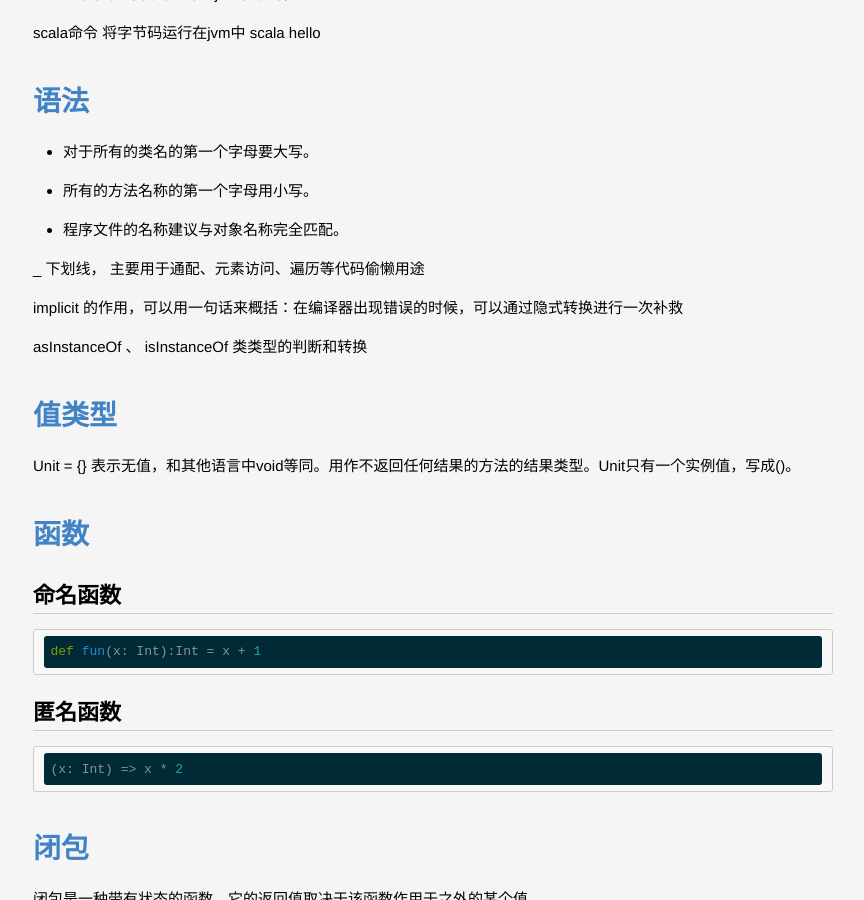
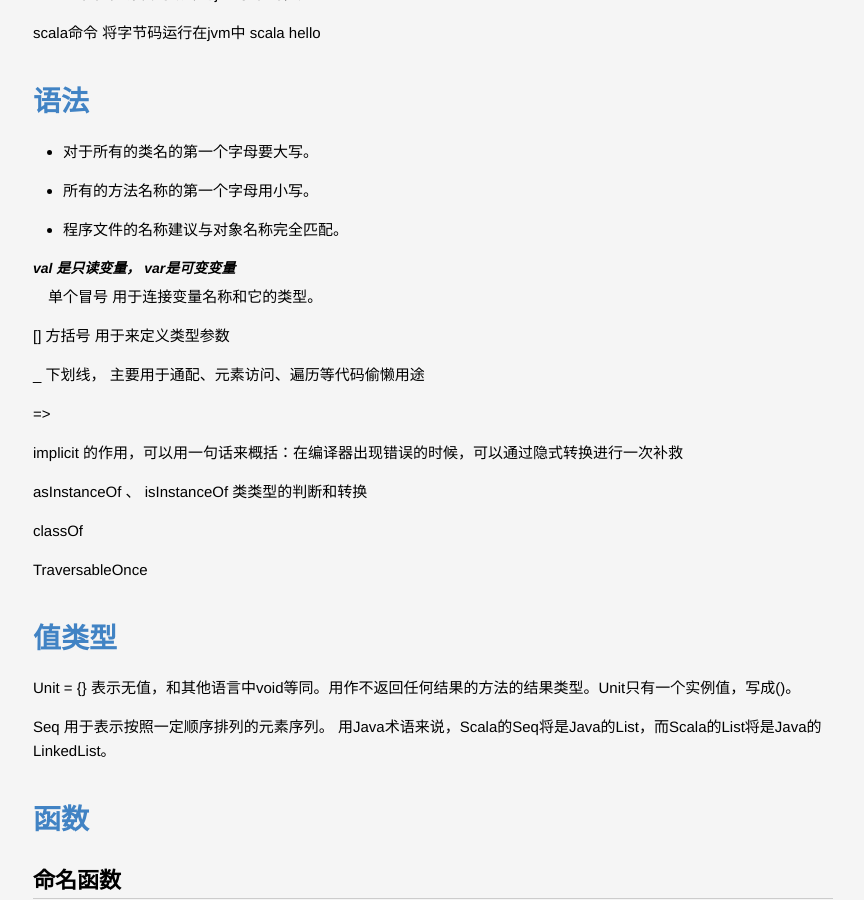
Before and after one commit to lucky521/blog, a Jekyll site: the page built from _posts/language/2020-03-11-scala.markdown, in a window 1280 px wide and 900 px high, scrolled down 1116 px. Shown: the whole window, without its empty margins (207-1071 px from the left). Built offline with Jekyll 4.4.1, drawn with Linux system fonts in a browser that asks for light colours.

Commit message:
update blog

```diff
--- a/_posts/language/2020-03-11-scala.markdown
+++ b/_posts/language/2020-03-11-scala.markdown
@@ -34,17 +34,30 @@ scala hello
 * 所有的方法名称的第一个字母用小写。
 * 程序文件的名称建议与对象名称完全匹配。
 
+val 是只读变量， var是可变变量
+
+: 单个冒号 用于连接变量名称和它的类型。
+
+[] 方括号 用于来定义类型参数
+
 _ 下划线， 主要用于通配、元素访问、遍历等代码偷懒用途
+
+=>
 
 implicit 的作用，可以用一句话来概括：在编译器出现错误的时候，可以通过隐式转换进行一次补救
 
 asInstanceOf 、 isInstanceOf  类类型的判断和转换
+
+classOf
+
+TraversableOnce
 
 
 # 值类型
 
 Unit = {}  表示无值，和其他语言中void等同。用作不返回任何结果的方法的结果类型。Unit只有一个实例值，写成()。
 
+Seq 用于表示按照一定顺序排列的元素序列。 用Java术语来说，Scala的Seq将是Java的List，而Scala的List将是Java的LinkedList。
 
 
 # 函数
```
Also changed, not shown: _posts/framework/2020-03-05-flink.markdown (+12 -3 lines).
